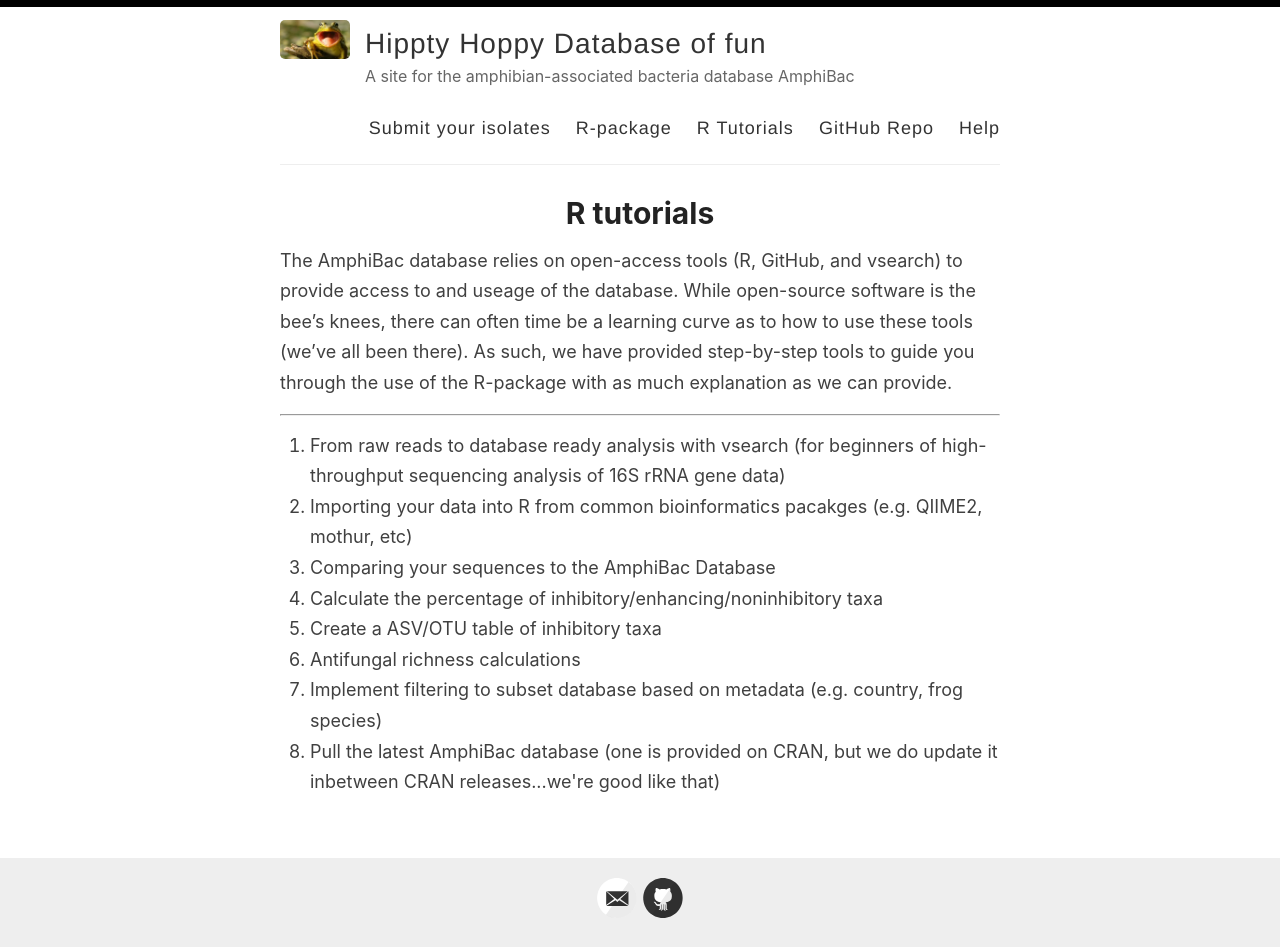
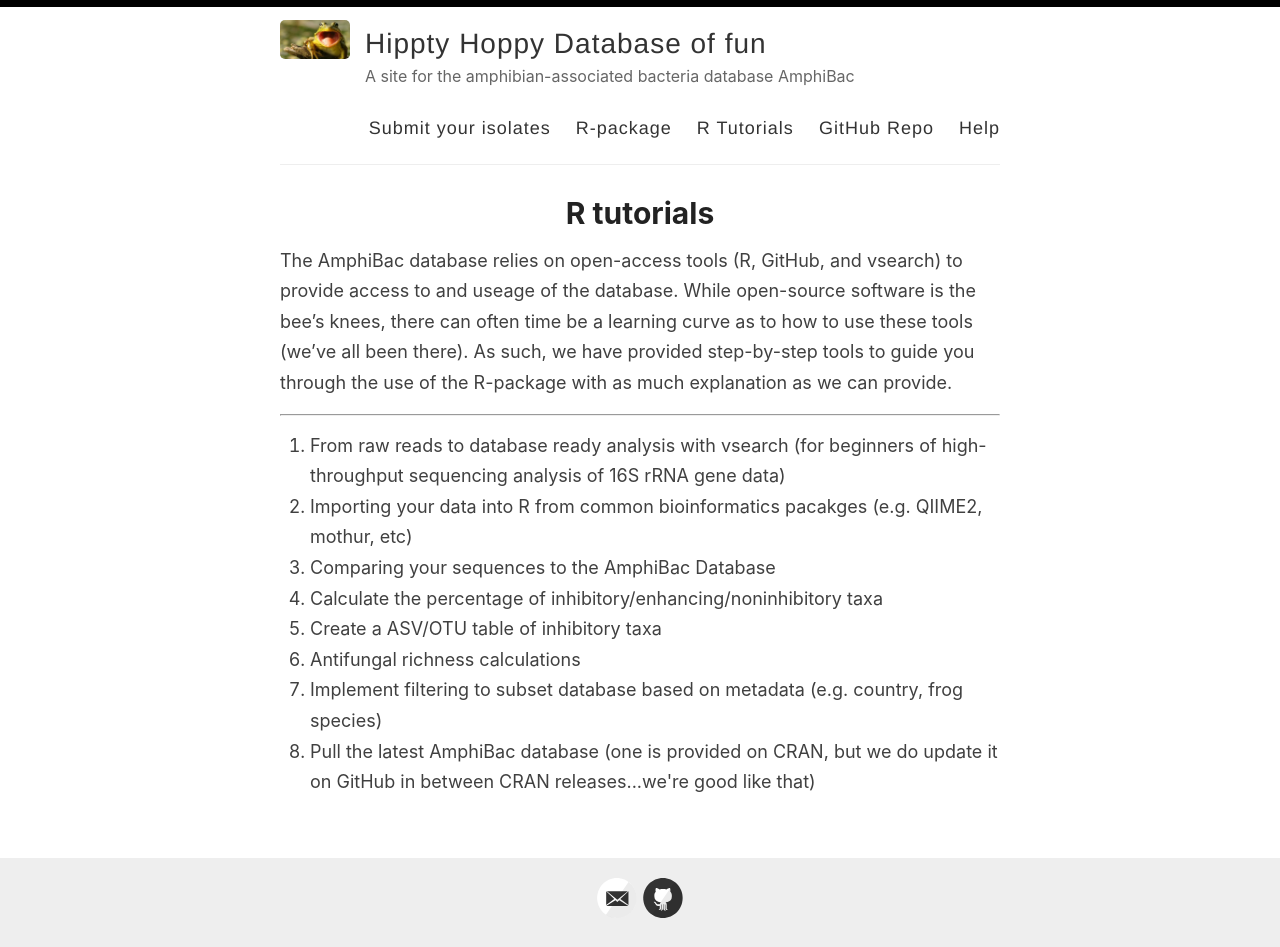
Before and after one commit to pattyjk/pattyjk.github.io, a Jekyll site: the page built from _pages/r-tutorials.md, in a window 1280 px wide. Built offline with Jekyll 4.4.1, drawn with Linux system fonts in a browser that asks for light colours.

Commit message:
Update r-tutorials.md

```diff
--- a/_pages/r-tutorials.md
+++ b/_pages/r-tutorials.md
@@ -14,5 +14,5 @@ The AmphiBac database relies on open-access tools (R, GitHub, and vsearch) to pr
 <li>Create a ASV/OTU table of inhibitory taxa</li>
 <li>Antifungal richness calculations</li>
 <li>Implement filtering to subset database based on metadata (e.g. country, frog species)</li>
-<li>Pull the latest AmphiBac database (one is provided on CRAN, but we do update it inbetween CRAN releases...we're good like that)</li>
+<li>Pull the latest AmphiBac database (one is provided on CRAN, but we do update it on GitHub in between CRAN releases...we're good like that)</li>
 </ol>
```
